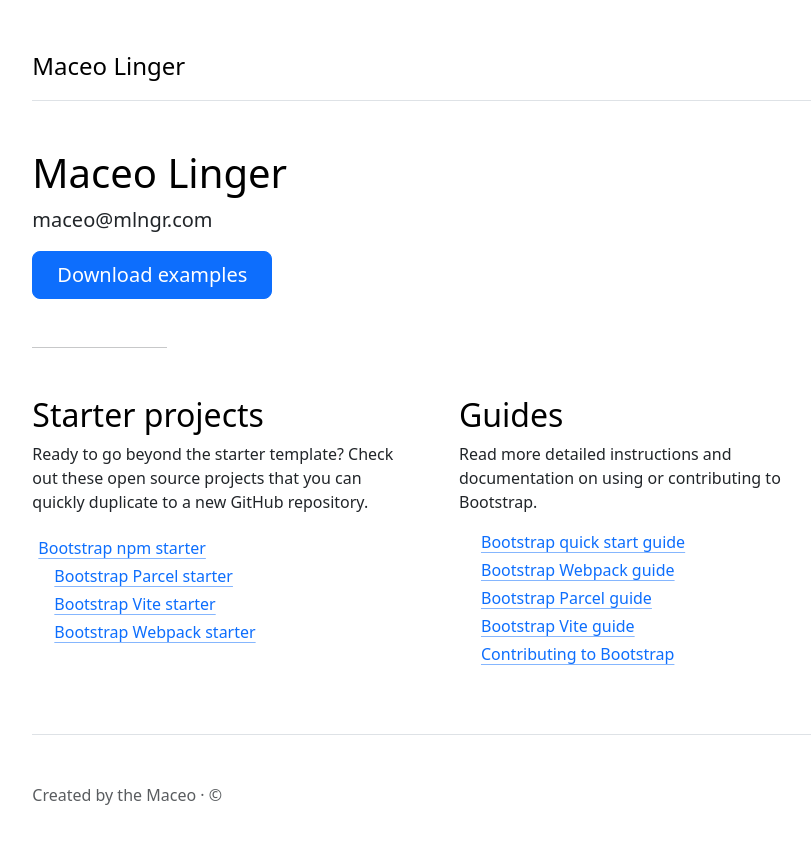
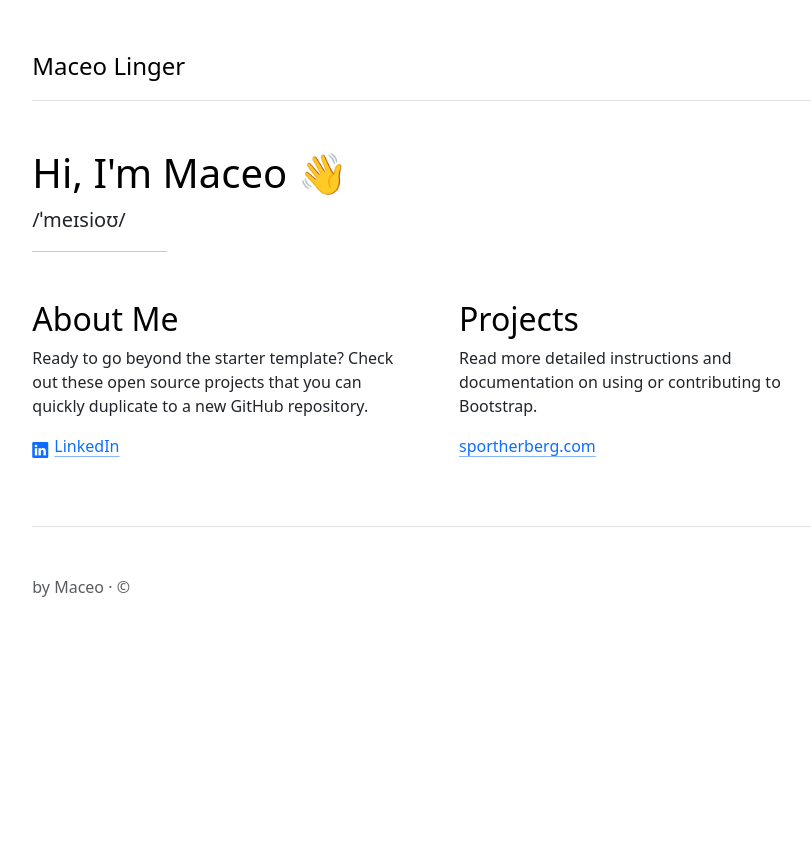
Before and after one commit to meesiejoo/mlngr.com, a plain HTML site: page index.html in a window 1280 px wide. Shown: the whole page, without its empty margins (205-1016 px from the left). After the commit the page ends 800 px from the top, so only its background shows below. Drawn offline with nearby package versions, Linux system fonts and the light colour scheme.

Commit message:
personalised

```diff
--- a/index.html
+++ b/index.html
@@ -5,6 +5,7 @@
     <meta name="viewport" content="width=device-width, initial-scale=1">
     <title>Maceo Linger</title>
     <link href="https://cdn.jsdelivr.net/npm/bootstrap@5.3.3/dist/css/bootstrap.min.css" rel="stylesheet" integrity="sha384-QWTKZyjpPEjISv5WaRU9OFeRpok6YctnYmDr5pNlyT2bRjXh0JMhjY6hW+ALEwIH" crossorigin="anonymous">
+    <link rel="stylesheet" href="https://cdn.jsdelivr.net/npm/bootstrap-icons@1.11.3/font/bootstrap-icons.min.css">
   </head>
   <body>
 
@@ -16,79 +17,32 @@
     </header>
 
     <main>
-      <h1 class="text-body-emphasis">Maceo Linger</h1>
-      <p class="fs-5 col-md-8">maceo@mlngr.com</p>
-
-      <div class="mb-5">
-        <a href="https://example.com" class="btn btn-primary btn-lg px-4">Download examples</a>
-      </div>
+      <h1 class="text-body-emphasis">Hi, I'm Maceo 👋</h1>
+      <p class="fs-5 col-md-8">/ˈmeɪsioʊ/</p>
 
       <hr class="col-3 col-md-2 mb-5">
 
       <div class="row g-5">
         <div class="col-md-6">
-          <h2 class="text-body-emphasis">Starter projects</h2>
+          <h2 class="text-body-emphasis">About Me</h2>
           <p>Ready to go beyond the starter template? Check out these open source projects that you can quickly duplicate to a new GitHub repository.</p>
           <ul class="list-unstyled ps-0">
             <li>
               <a class="icon-link mb-1" href="https://github.com/twbs/examples/tree/main/icons-font" rel="noopener" target="_blank">
-                <i class="bi-alarm"></i>
-                Bootstrap npm starter
-              </a>
-            </li>
-            <li>
-              <a class="icon-link mb-1" href="https://github.com/twbs/examples/tree/main/parcel" rel="noopener" target="_blank">
-                <svg class="bi" width="16" height="16"><use xlink:href="#arrow-right-circle"/></svg>
-                Bootstrap Parcel starter
-              </a>
-            </li>
-            <li>
-              <a class="icon-link mb-1" href="https://github.com/twbs/examples/tree/main/vite" rel="noopener" target="_blank">
-                <svg class="bi" width="16" height="16"><use xlink:href="#arrow-right-circle"/></svg>
-                Bootstrap Vite starter
-              </a>
-            </li>
-            <li>
-              <a class="icon-link mb-1" href="https://github.com/twbs/examples/tree/main/webpack" rel="noopener" target="_blank">
-                <svg class="bi" width="16" height="16"><use xlink:href="#arrow-right-circle"/></svg>
-                Bootstrap Webpack starter
+                <i class="bi bi-linkedin"></i>
+                LinkedIn
               </a>
             </li>
           </ul>
         </div>
 
         <div class="col-md-6">
-          <h2 class="text-body-emphasis">Guides</h2>
+          <h2 class="text-body-emphasis">Projects</h2>
           <p>Read more detailed instructions and documentation on using or contributing to Bootstrap.</p>
           <ul class="list-unstyled ps-0">
             <li>
               <a class="icon-link mb-1" href="https://example.com">
-                <svg class="bi" width="16" height="16"><use xlink:href="#arrow-right-circle"/></svg>
-                Bootstrap quick start guide
-              </a>
-            </li>
-            <li>
-              <a class="icon-link mb-1" href="https://example.com">
-                <svg class="bi" width="16" height="16"><use xlink:href="#arrow-right-circle"/></svg>
-                Bootstrap Webpack guide
-              </a>
-            </li>
-            <li>
-              <a class="icon-link mb-1" href="https://example.com">
-                <svg class="bi" width="16" height="16"><use xlink:href="#arrow-right-circle"/></svg>
-                Bootstrap Parcel guide
-              </a>
-            </li>
-            <li>
-              <a class="icon-link mb-1" href="https://example.com">
-                <svg class="bi" width="16" height="16"><use xlink:href="#arrow-right-circle"/></svg>
-                Bootstrap Vite guide
-              </a>
-            </li>
-            <li>
-              <a class="icon-link mb-1" href="https://example.com">
-                <svg class="bi" width="16" height="16"><use xlink:href="#arrow-right-circle"/></svg>
-                Contributing to Bootstrap
+                sportherberg.com
               </a>
             </li>
           </ul>
@@ -96,7 +50,7 @@
       </div>
     </main>
     <footer class="pt-5 my-5 text-body-secondary border-top">
-      Created by the Maceo &middot; &copy;
+     by Maceo &middot; &copy;
     </footer>
   </div>
 
```
